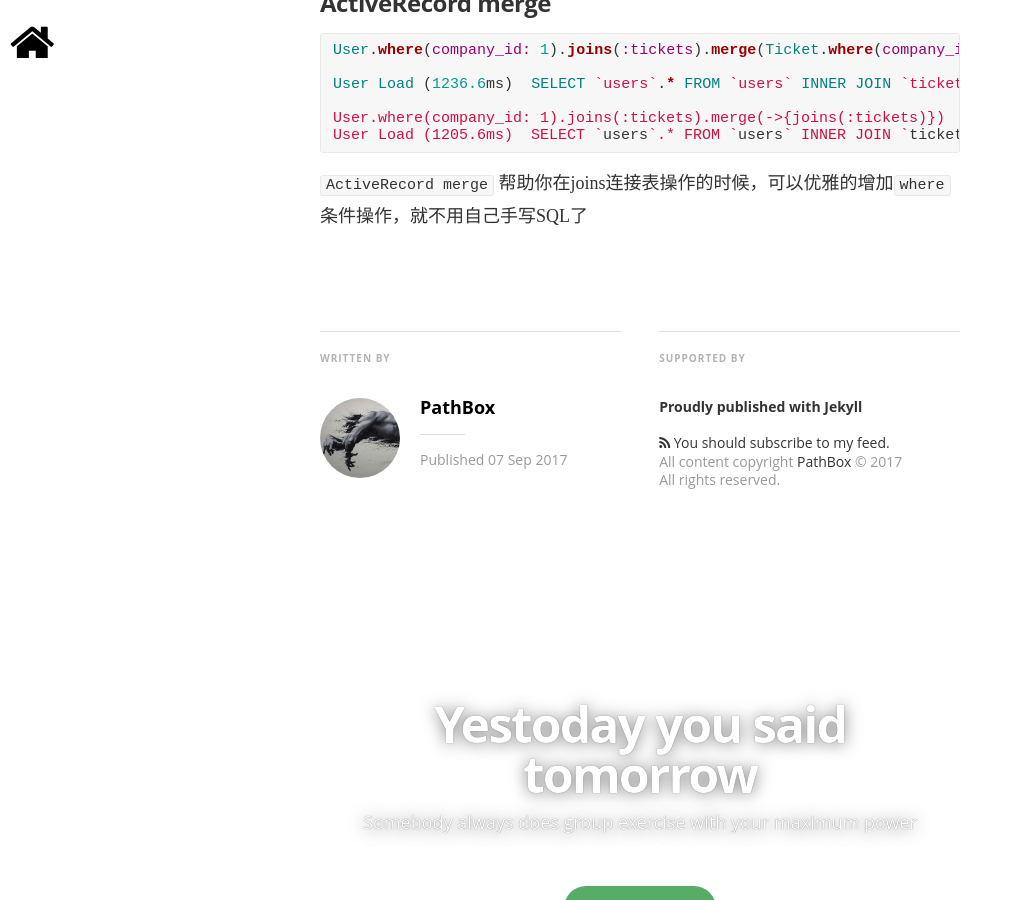
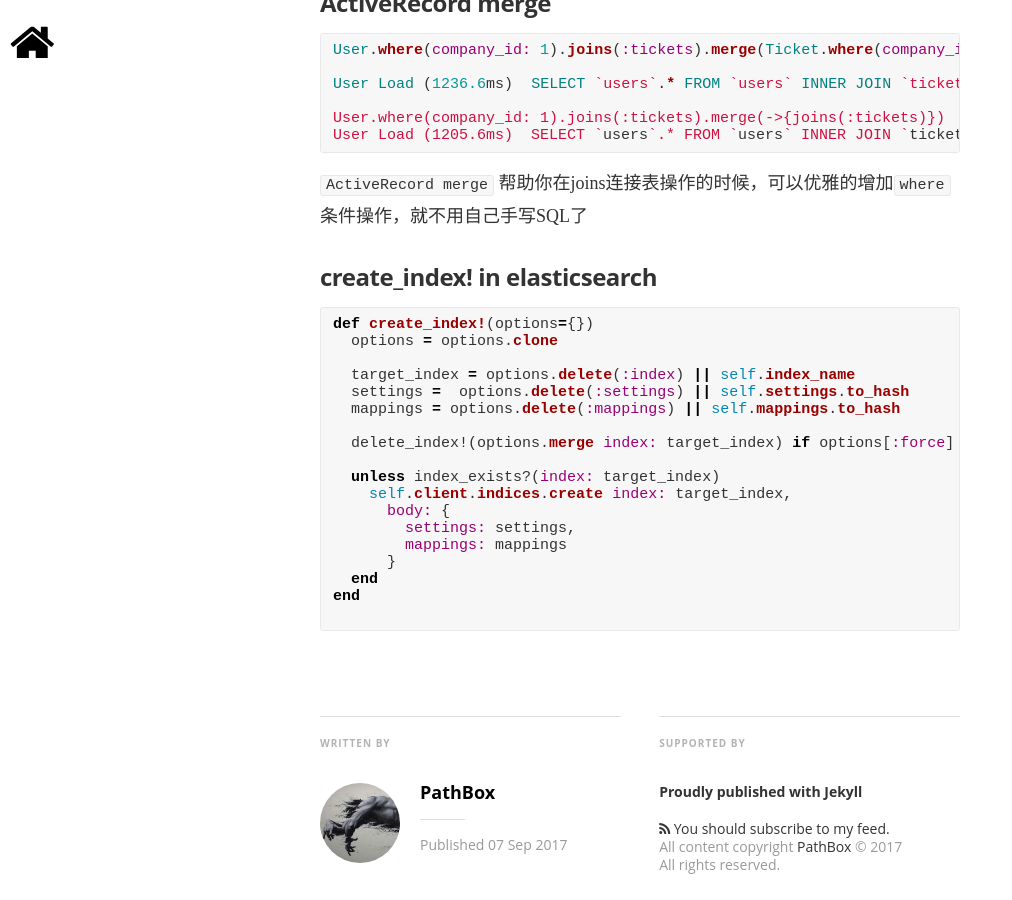
Before and after one commit to pathbox/pathbox.github.io, a Jekyll site: the page built from _posts/2017-09-07-work-summary-in-Udesk-eight.md, in a window 1280 px wide and 900 px high, scrolled down 4174 px. Shown: the whole window, without its empty margins (0-1012 px from the left). Built offline with Jekyll 4.4.1, drawn with Linux system fonts in a browser that asks for light colours; nearby versions of some CDN libraries; some web fonts are replaced; comment, search, counter and statistics services are not loaded.

Commit message:
create_index! in elasticsearch

````diff
--- a/_posts/2017-09-07-work-summary-in-Udesk-eight.md
+++ b/_posts/2017-09-07-work-summary-in-Udesk-eight.md
@@ -160,3 +160,26 @@ User Load (1205.6ms)  SELECT `users`.* FROM `users` INNER JOIN `tickets` ON `tic
 ```
 
 `ActiveRecord merge` 帮助你在joins连接表操作的时候，可以优雅的增加`where` 条件操作，就不用自己手写SQL了
+
+##### create_index! in elasticsearch
+
+```ruby
+def create_index!(options={})
+  options = options.clone
+
+  target_index = options.delete(:index) || self.index_name
+  settings =  options.delete(:settings) || self.settings.to_hash
+  mappings = options.delete(:mappings) || self.mappings.to_hash
+
+  delete_index!(options.merge index: target_index) if options[:force]
+
+  unless index_exists?(index: target_index)
+    self.client.indices.create index: target_index,
+      body: {
+        settings: settings,
+        mappings: mappings
+      }
+  end
+end
+
+```
````
